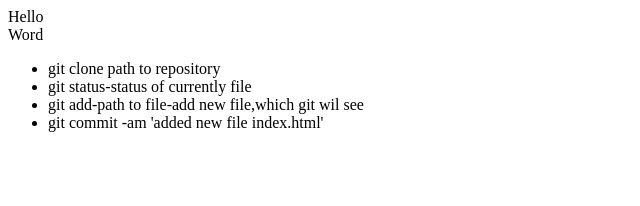
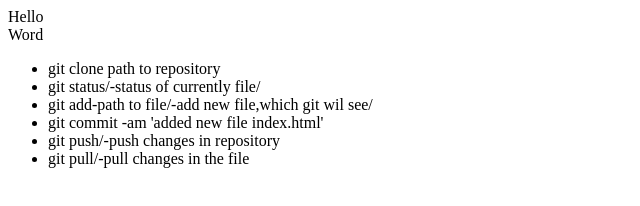
Before and after one commit to Daniar-git/gitLesson, a plain HTML site: page index.html in a window 1280 px wide. Shown: the whole page, without its empty margins (0-640 px from the left). Drawn offline with Linux system fonts and the light colour scheme.

Commit message:
new Tags

```diff
--- a/index.html
+++ b/index.html
@@ -4,8 +4,10 @@
 <div>
     <ul>
         <li>git clone path to repository</li>
-        <li>git status-status of currently file</li>
-        <li>git add-path to file-add new file,which git wil see</li>
+        <li>git status/-status of currently file/</li>
+        <li>git add-path to file/-add new file,which git wil see/</li>
         <li>git commit -am 'added new file index.html'</li>
+        <li>git push/-push changes in repository</li>
+        <li>git pull/-pull changes in the file</li>
     </ul>
 </div>
```
